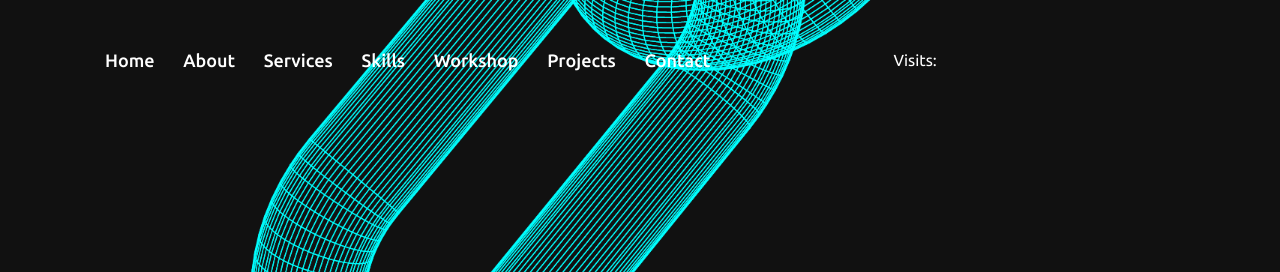
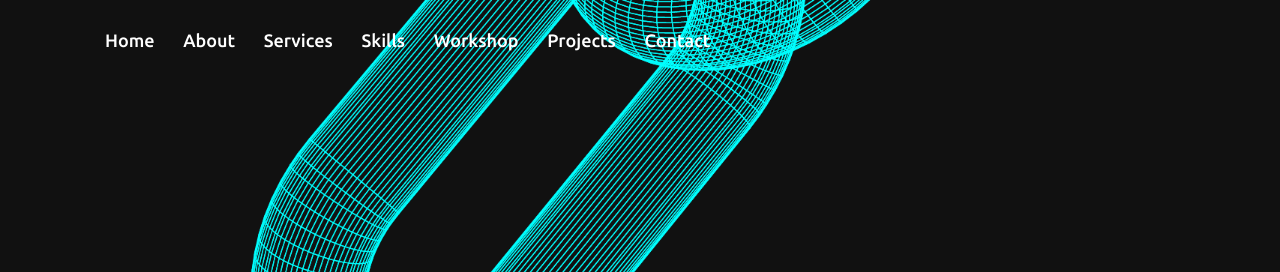
Before and after one commit to dotslashsimran/dotslashsimran.github.io, a plain HTML site: page index.html in a window 1280 px wide. Shown: the top 272 px of the page. Drawn offline with nearby package versions, Linux system fonts and the light colour scheme.

Commit message:
Update index.html

```diff
--- a/index.html
+++ b/index.html
@@ -35,11 +35,10 @@
             <div class="menu-btn">
                 <i class="fas fa-bars"></i>
             </div>
-            <div class="visitor">
-            <p>Visits:</p>
-            </div>
-            <div class="website-counter"></div>
-        </div>
+
+
+
+
     </nav>
 
 
```
